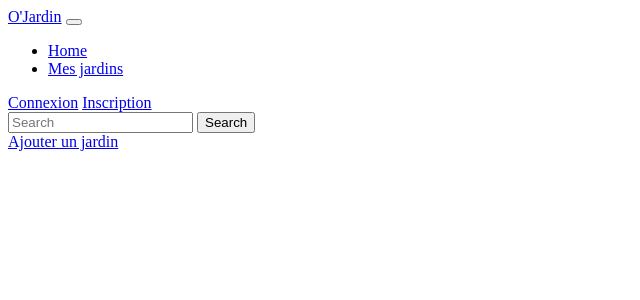
After one commit to MaudTrisson/OJardin, a Symfony app: template templates/garden/maintenance.html.twig in a window 1280 px wide. The commit adds this page. Shown: the top 300 px of the page, without its empty margins (0-640 px from the left). Run offline with Twig, Linux system fonts and the light colour scheme; the template is opened without the code that fills it, so the values that code supplies are empty; some libraries are stand-ins or nearby versions.

Commit message:
route to garden maintenance page

```diff
--- a/templates/garden/index.html.twig
+++ b/templates/garden/index.html.twig
@@ -14,6 +14,7 @@
                     <p>{{garden.postalcode}} - {{garden.city}}</p>
                     <a href="{{ path('edit_garden', {id: garden.id}) }}" class="btn btn-primary">Modifier</a>
                     <a href="{{ path('remove_garden', {id: garden.id}) }}" class="btn btn-danger">Supprimer</a>
+                    <p><a href="{{ path('maintenance_garden', {id: garden.id}) }}" class="btn btn-success">Administrer</a></p>
                 </div>
             </div>
         {% endfor %}
--- /dev/null
+++ b/templates/garden/maintenance.html.twig
@@ -0,0 +1,10 @@
+{% extends 'base.html.twig' %}
+
+{% block title %}{{garden.title}}{% endblock %}
+
+{% block body %}
+<div class="container">
+<a href="{{ path('create_garden') }}" class="btn btn-success my-4">Ajouter un jardin</a>
+    <h1>{{garden.title}}</h1>
+</div>
+{% endblock %}
```
Also changed, not shown: src/Controller/GardenController.php (+9 -0 lines).
